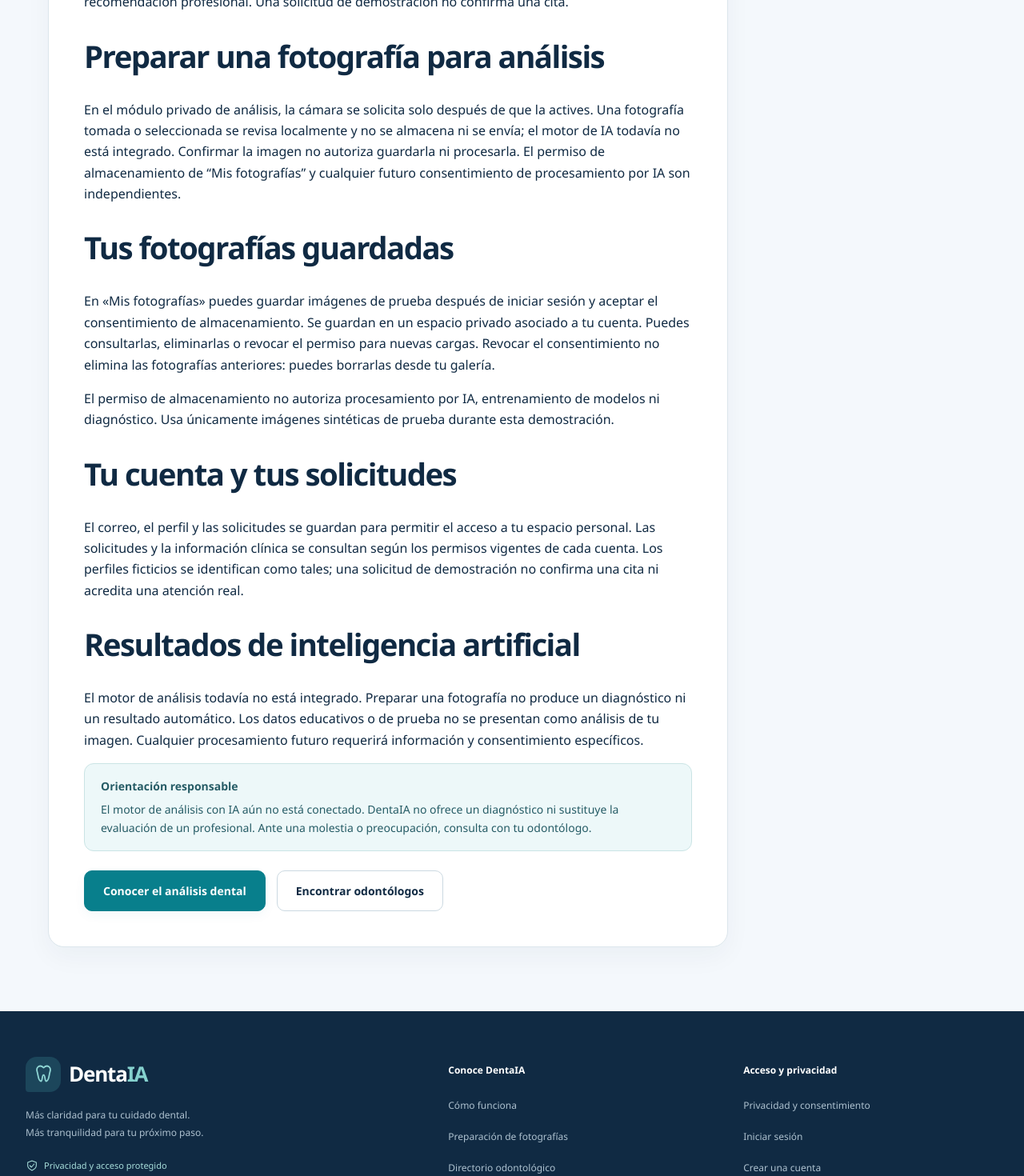
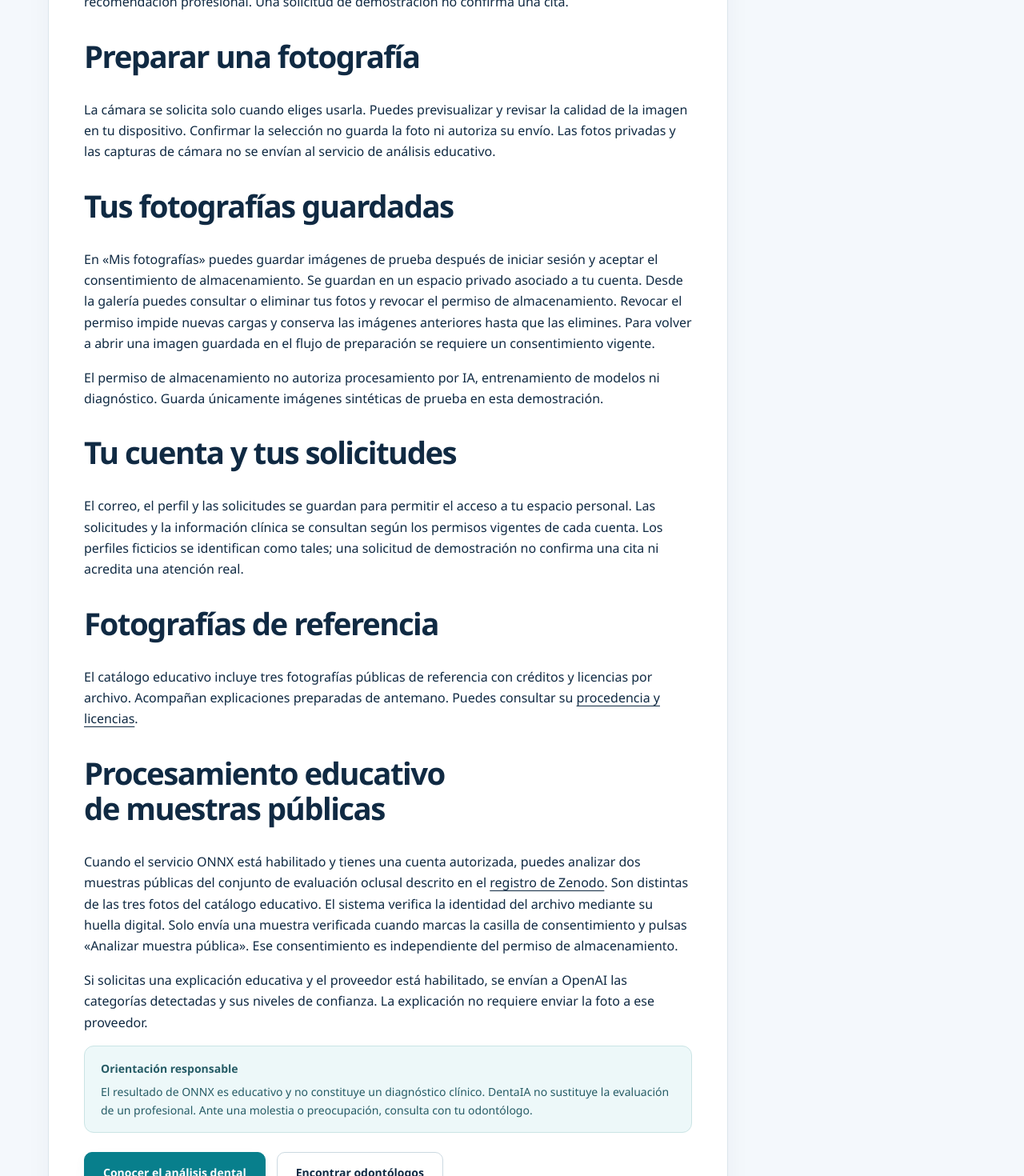
Before and after one commit to Jhanfranco07/DentaIA, a Next.js app: page /privacidad in a window 1280 px wide. Shown: the part 560-2030 px from the top of the page at 80% size. Built offline with nearby package versions, Linux system fonts and the light colour scheme; no server answers.

Commit message:
fix(DI-77): actualizar aviso de privacidad y consentimiento

```diff
--- a/src/app/(public)/privacidad/page.tsx
+++ b/src/app/(public)/privacidad/page.tsx
@@ -3,10 +3,11 @@ import { Icono } from "@/components/Identidad";
 export default function Privacidad() {
 return <div className="module-shell"><header className="page-intro"><span className="eyebrow">PRIVACIDAD Y CONSENTIMIENTO</span><h1>Tú decides qué compartir.</h1><p>Una explicación clara de cómo se utiliza tu información en DentaIA.</p></header><article className="surface" style={{padding:"clamp(24px,5vw,44px)",maxWidth:850}}>
 <Icono nombre="escudo" size={32}/><h2>Perfiles y datos de ejemplo</h2><p>El directorio distingue los perfiles y establecimientos ficticios de la información publicada por los canales autorizados. Un perfil de ejemplo no representa atención disponible, una clínica real ni una recomendación profesional. Una solicitud de demostración no confirma una cita.</p>
-<h2>Preparar una fotografía para análisis</h2><p>En el módulo privado de análisis, la cámara se solicita solo después de que la actives. Una fotografía tomada o seleccionada se revisa localmente y no se almacena ni se envía; el motor de IA todavía no está integrado. Confirmar la imagen no autoriza guardarla ni procesarla. El permiso de almacenamiento de “Mis fotografías” y cualquier futuro consentimiento de procesamiento por IA son independientes.</p>
-<h2>Tus fotografías guardadas</h2><p>En «Mis fotografías» puedes guardar imágenes de prueba después de iniciar sesión y aceptar el consentimiento de almacenamiento. Se guardan en un espacio privado asociado a tu cuenta. Puedes consultarlas, eliminarlas o revocar el permiso para nuevas cargas. Revocar el consentimiento no elimina las fotografías anteriores: puedes borrarlas desde tu galería.</p><p>El permiso de almacenamiento no autoriza procesamiento por IA, entrenamiento de modelos ni diagnóstico. Usa únicamente imágenes sintéticas de prueba durante esta demostración.</p>
+<h2>Preparar una fotografía</h2><p>La cámara se solicita solo cuando eliges usarla. Puedes previsualizar y revisar la calidad de la imagen en tu dispositivo. Confirmar la selección no guarda la foto ni autoriza su envío. Las fotos privadas y las capturas de cámara no se envían al servicio de análisis educativo.</p>
+<h2>Tus fotografías guardadas</h2><p>En «Mis fotografías» puedes guardar imágenes de prueba después de iniciar sesión y aceptar el consentimiento de almacenamiento. Se guardan en un espacio privado asociado a tu cuenta. Desde la galería puedes consultar o eliminar tus fotos y revocar el permiso de almacenamiento. Revocar el permiso impide nuevas cargas y conserva las imágenes anteriores hasta que las elimines. Para volver a abrir una imagen guardada en el flujo de preparación se requiere un consentimiento vigente.</p><p>El permiso de almacenamiento no autoriza procesamiento por IA, entrenamiento de modelos ni diagnóstico. Guarda únicamente imágenes sintéticas de prueba en esta demostración.</p>
 <h2>Tu cuenta y tus solicitudes</h2><p>El correo, el perfil y las solicitudes se guardan para permitir el acceso a tu espacio personal. Las solicitudes y la información clínica se consultan según los permisos vigentes de cada cuenta. Los perfiles ficticios se identifican como tales; una solicitud de demostración no confirma una cita ni acredita una atención real.</p>
-<h2>Resultados de inteligencia artificial</h2><p>El motor de análisis todavía no está integrado. Preparar una fotografía no produce un diagnóstico ni un resultado automático. Los datos educativos o de prueba no se presentan como análisis de tu imagen. Cualquier procesamiento futuro requerirá información y consentimiento específicos.</p>
-<div className="notice"><strong>Orientación responsable</strong><p>El motor de análisis con IA aún no está conectado. DentaIA no ofrece un diagnóstico ni sustituye la evaluación de un profesional. Ante una molestia o preocupación, consulta con tu odontólogo.</p></div><div className="actions" style={{marginTop:24}}><Link className="action" href="/analisis">Conocer el análisis dental</Link><Link className="action action-secondary" href="/directorio">Encontrar odontólogos</Link></div>
+<h2>Fotografías de referencia</h2><p>El catálogo educativo incluye tres fotografías públicas de referencia con créditos y licencias por archivo. Acompañan explicaciones preparadas de antemano. Puedes consultar su <a href="https://github.com/Jhanfranco07/DentaIA/blob/main/docs/FOTOGRAFIAS_DEMO.md">procedencia y licencias</a>.</p>
+<h2>Procesamiento educativo de muestras públicas</h2><p>Cuando el servicio ONNX está habilitado y tienes una cuenta autorizada, puedes analizar dos muestras públicas del conjunto de evaluación oclusal descrito en el <a href="https://zenodo.org/records/14827784">registro de Zenodo</a>. Son distintas de las tres fotos del catálogo educativo. El sistema verifica la identidad del archivo mediante su huella digital. Solo envía una muestra verificada cuando marcas la casilla de consentimiento y pulsas «Analizar muestra pública». Ese consentimiento es independiente del permiso de almacenamiento.</p><p>Si solicitas una explicación educativa y el proveedor está habilitado, se envían a OpenAI las categorías detectadas y sus niveles de confianza. La explicación no requiere enviar la foto a ese proveedor.</p>
+<div className="notice"><strong>Orientación responsable</strong><p>El resultado de ONNX es educativo y no constituye un diagnóstico clínico. DentaIA no sustituye la evaluación de un profesional. Ante una molestia o preocupación, consulta con tu odontólogo.</p></div><div className="actions" style={{marginTop:24}}><Link className="action" href="/analisis">Conocer el análisis dental</Link><Link className="action action-secondary" href="/directorio">Encontrar odontólogos</Link></div>
 </article></div>;
 }
```
